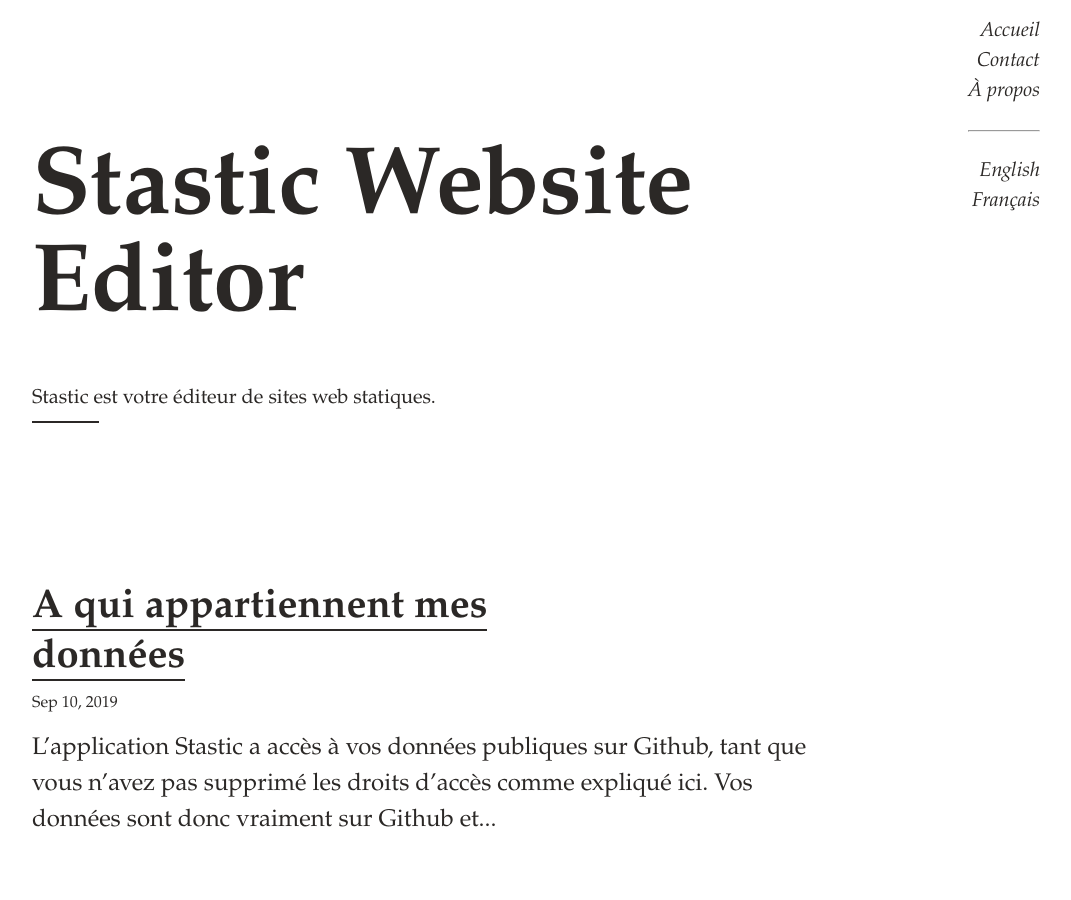
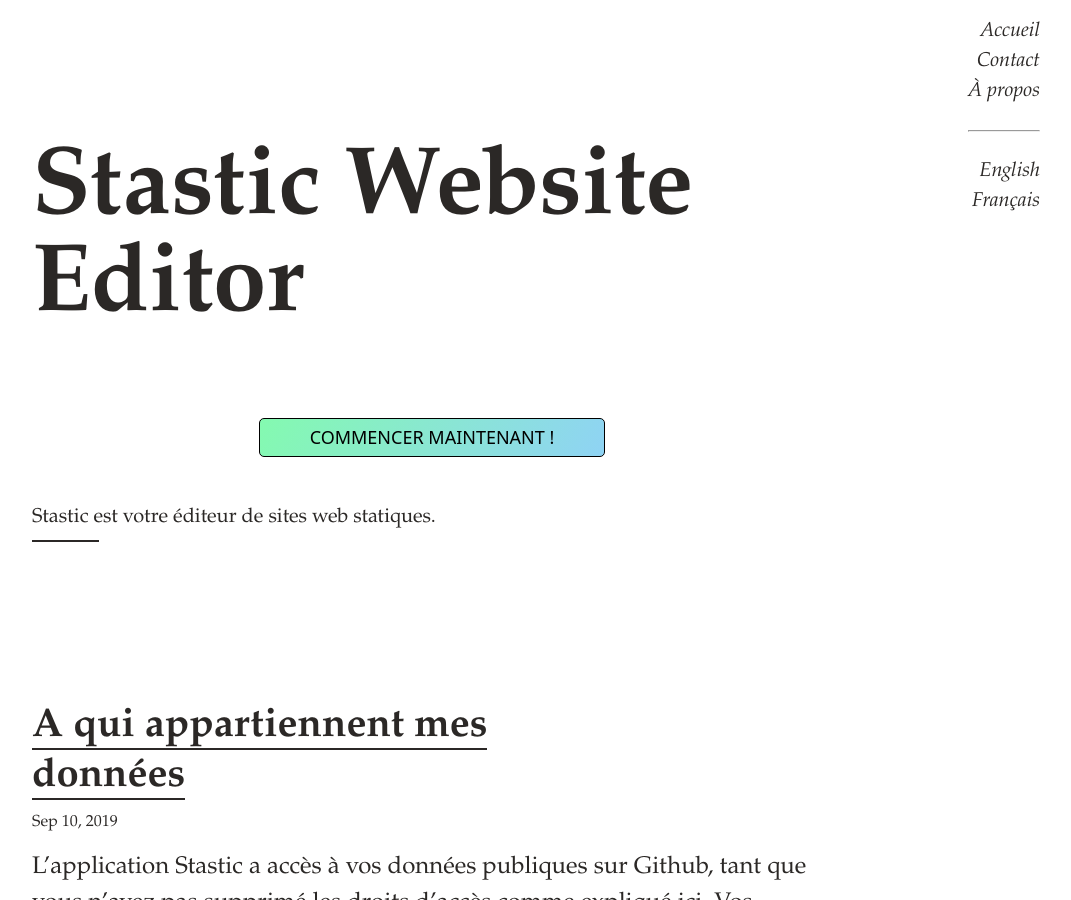
Before and after one commit to lexoyo/www.stastic.net, a Jekyll site: the page built from fr.md, in a window 1280 px wide and 900 px high. Shown: the whole window, without its empty margins (208-1279 px from the left). Built offline with Jekyll 4.4.1, drawn with Linux system fonts in a browser that asks for light colours; comment, search, counter and statistics services are not loaded.

Commit message:
Create fr.md

```diff
--- a/fr.md
+++ b/fr.md
@@ -1,14 +1,17 @@
 ---
-title: 'Accueil'
+title: Accueil
 layout: home
 lang: fr
 nav: 1
 description: Stastic est votre éditeur de sites web statiques.
 
 ---
-
 <div class="container mx-auto px-2 mt-4 mb-2 clearfix header-text">
 	<h1 class="h0 inline-block py-2 mt-4 header-title">{{ site.title }}</h1>
+
+         <a href="https://stastic.net"><button>
+           Commencer maintenant !
+        </button></a>
 
 	<div class="clearfix mb-4 py-1">
 		<p class="h4 lh-condensed font-smoothing">{{ page.description }}</p>
```
